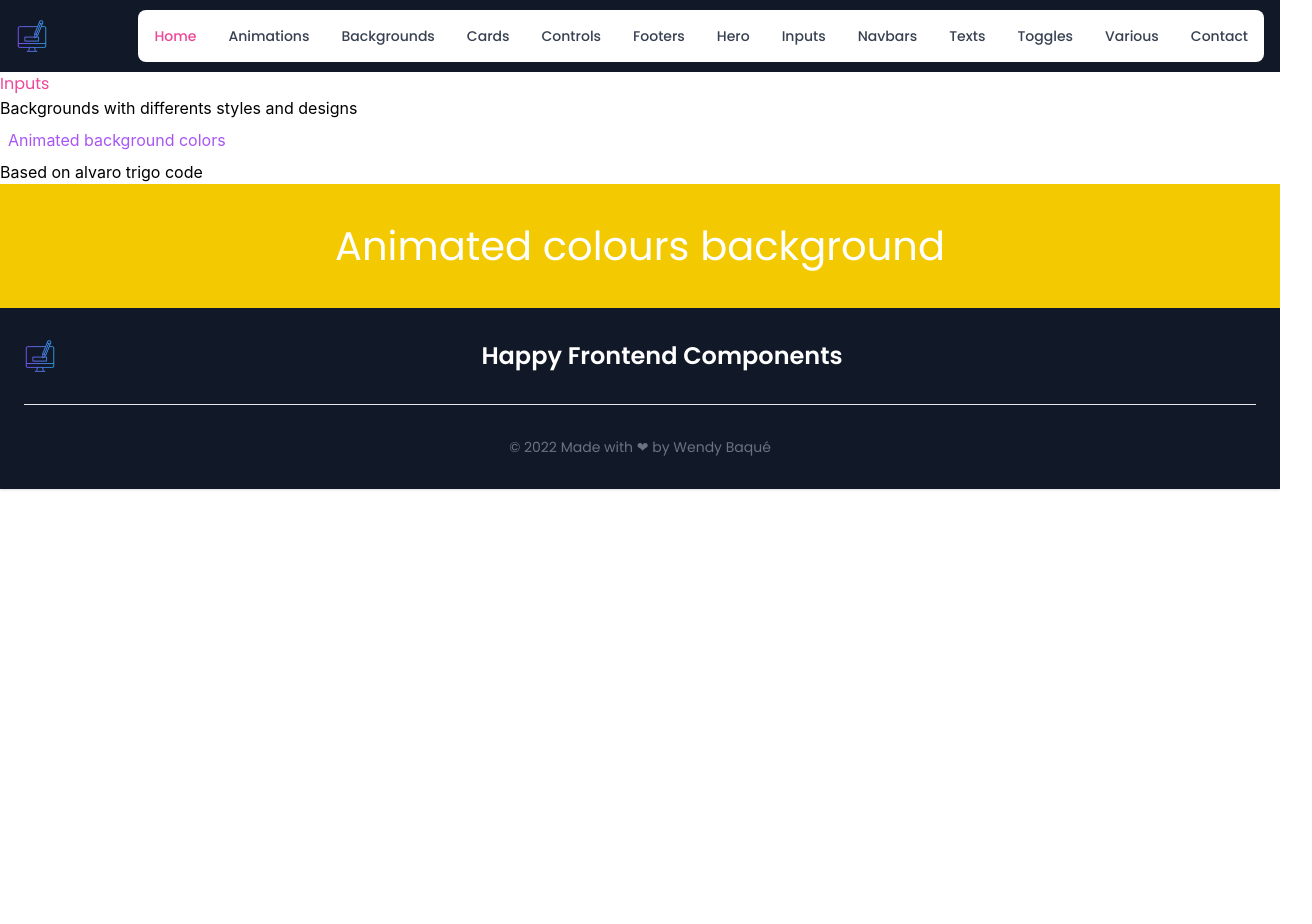
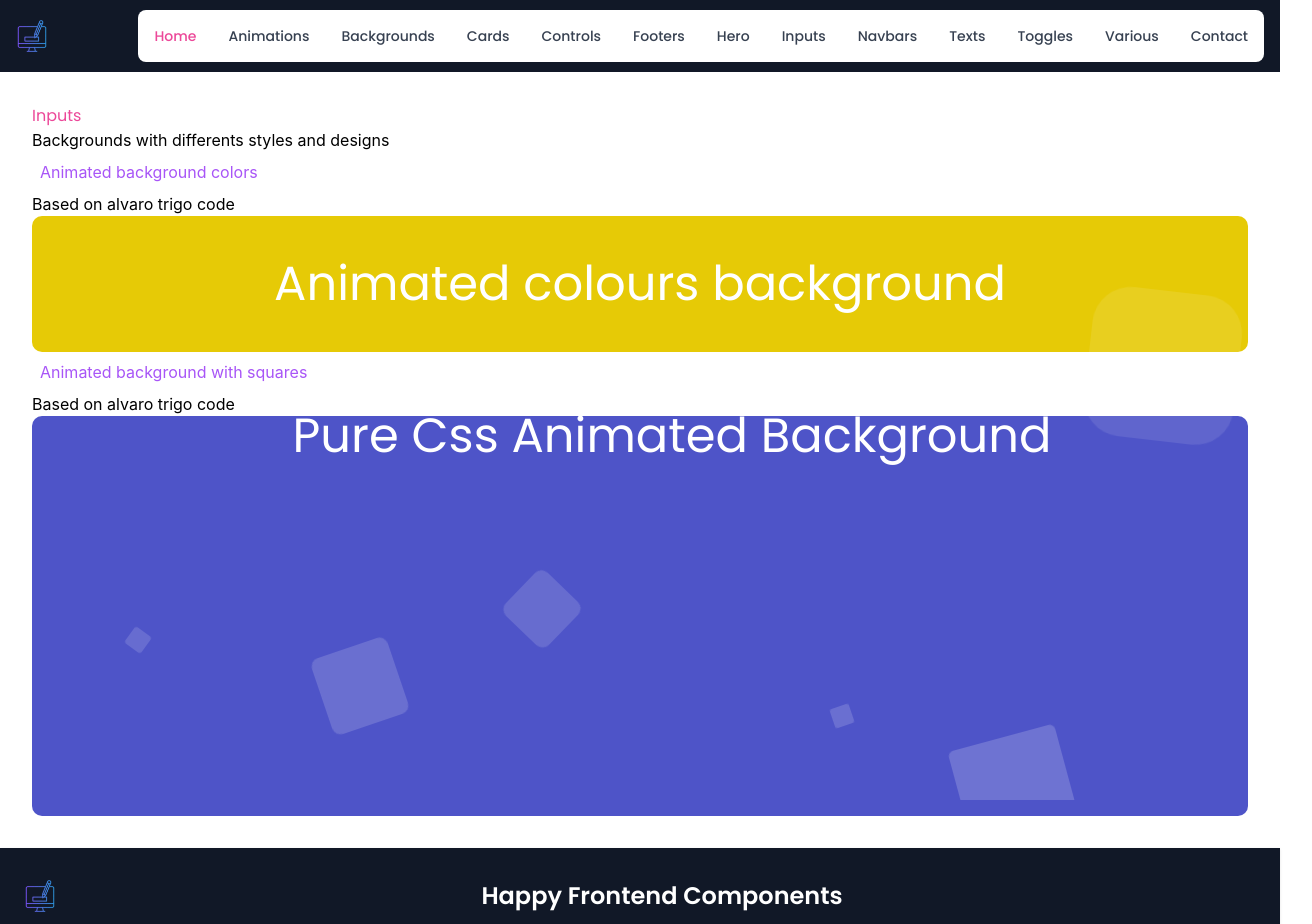
Before and after one commit to wendybaque/Happy-Frontend-Components, a React (Create React App) app: page /backgrounds in a window 1280 px wide. Shown: the top 924 px of the page, 1312 px wide, since content can reach past the window. Before the commit the page ends 800 px from the top, so only its background shows below. Built offline with nearby package versions, Linux system fonts and the light colour scheme.

Commit message:
Add animated squares bg component

```diff
--- /dev/null
+++ b/src/Components/AnimatedSquaresBg.jsx
@@ -0,0 +1,29 @@
+import React from "react";
+import "./animatedsquaresbg.css";
+
+const AnimatedSquaresBg = () => {
+  return (
+    <>
+      <div class="context">
+        <h1>Pure Css Animated Background</h1>
+      </div>
+
+      <div class="area">
+        <ul class="circles">
+          <li></li>
+          <li></li>
+          <li></li>
+          <li></li>
+          <li></li>
+          <li></li>
+          <li></li>
+          <li></li>
+          <li></li>
+          <li></li>
+        </ul>
+      </div>
+    </>
+  );
+};
+
+export default AnimatedSquaresBg;
--- a/src/Components/animatedcoloursbg.css
+++ b/src/Components/animatedcoloursbg.css
@@ -3,11 +3,12 @@
     animation: color 9s infinite linear;
     text-align: center;
     padding: 2em;
+    border-radius: 10px;
   }
 .animatedcoloursbg > h3 {
     text-align: center;
     font-family: "poppins";
-    font-size: 2.5em;
+    font-size: 3em;
     color: white;
   }
 
--- /dev/null
+++ b/src/Components/animatedsquaresbg.css
@@ -0,0 +1,132 @@
+.context {
+    width: 100%;
+    position: absolute;
+    top:50vh;
+    font-family:"poppins";
+}
+
+.context h1{
+    text-align: center;
+    color: #fff;
+    font-size: 3em;
+}
+
+.area{
+    background: #4e54c8;
+    background: -webkit-linear-gradient(to left, #8f94fb, #4e54c8);
+    width: 100%;
+    height:50vh;
+    border-radius: 10px;
+}
+
+.circles{
+    position: absolute;
+    top: 0;
+    left: 0;
+    width: 100%;
+    height: 100%;
+    overflow: hidden;
+}
+
+.circles li{
+    position: absolute;
+    display: block;
+    list-style: none;
+    width: 20px;
+    height: 20px;
+    background: rgba(255, 255, 255, 0.2);
+    animation: animate 25s linear infinite;
+    bottom: -150px;
+}
+
+.circles li:nth-child(1){
+    left: 25%;
+    width: 80px;
+    height: 80px;
+    animation-delay: 0s;
+}
+
+
+.circles li:nth-child(2){
+    left: 10%;
+    width: 20px;
+    height: 20px;
+    animation-delay: 2s;
+    animation-duration: 12s;
+}
+
+.circles li:nth-child(3){
+    left: 70%;
+    width: 20px;
+    height: 20px;
+    animation-delay: 4s;
+}
+
+.circles li:nth-child(4){
+    left: 40%;
+    width: 60px;
+    height: 60px;
+    animation-delay: 0s;
+    animation-duration: 18s;
+}
+
+.circles li:nth-child(5){
+    left: 65%;
+    width: 20px;
+    height: 20px;
+    animation-delay: 0s;
+}
+
+.circles li:nth-child(6){
+    left: 75%;
+    width: 110px;
+    height: 110px;
+    animation-delay: 3s;
+}
+
+.circles li:nth-child(7){
+    left: 35%;
+    width: 150px;
+    height: 150px;
+    animation-delay: 7s;
+}
+
+.circles li:nth-child(8){
+    left: 50%;
+    width: 25px;
+    height: 25px;
+    animation-delay: 15s;
+    animation-duration: 45s;
+}
+
+.circles li:nth-child(9){
+    left: 20%;
+    width: 15px;
+    height: 15px;
+    animation-delay: 2s;
+    animation-duration: 35s;
+}
+
+.circles li:nth-child(10){
+    left: 85%;
+    width: 150px;
+    height: 150px;
+    animation-delay: 0s;
+    animation-duration: 11s;
+}
+
+@keyframes animate {
+
+    0%{
+        transform: translateY(0) rotate(0deg);
+        opacity: 1;
+        border-radius: 0;
+    }
+
+    100%{
+        transform: translateY(-1000px) rotate(720deg);
+        opacity: 0;
+        border-radius: 50%;
+    }
+
+}
--- a/src/Pages/Backgrounds.jsx
+++ b/src/Pages/Backgrounds.jsx
@@ -1,9 +1,10 @@
 import React from "react";
 import AnimatedColoursBg from "../Components/AnimatedColoursBg";
+import AnimatedSquaresBg from "../Components/AnimatedSquaresBg";
 
 const Backgrounds = () => {
   return (
-    <div>
+    <div className="m-4 p-4">
       <h1 className="flex flex-col text-pink-500 font-poppins">Inputs</h1>
       <p>Backgrounds with differents styles and designs</p>
 
@@ -20,6 +21,20 @@
         </p>
         <AnimatedColoursBg />
       </section>
+
+      <section className="flex flex-col">
+        <h2 className="m-2 text-purple-500">Animated background with squares</h2>
+        <p>
+          Based on{" "}
+          <a
+            href="https://alvarotrigo.com/blog/animated-backgrounds-css/"
+            alt="redirection vers le code de alvarotrigo "
+          >
+            alvaro trigo code
+          </a>
+        </p>
+        <AnimatedSquaresBg />
+      </section>
     </div>
   );
 };
```
